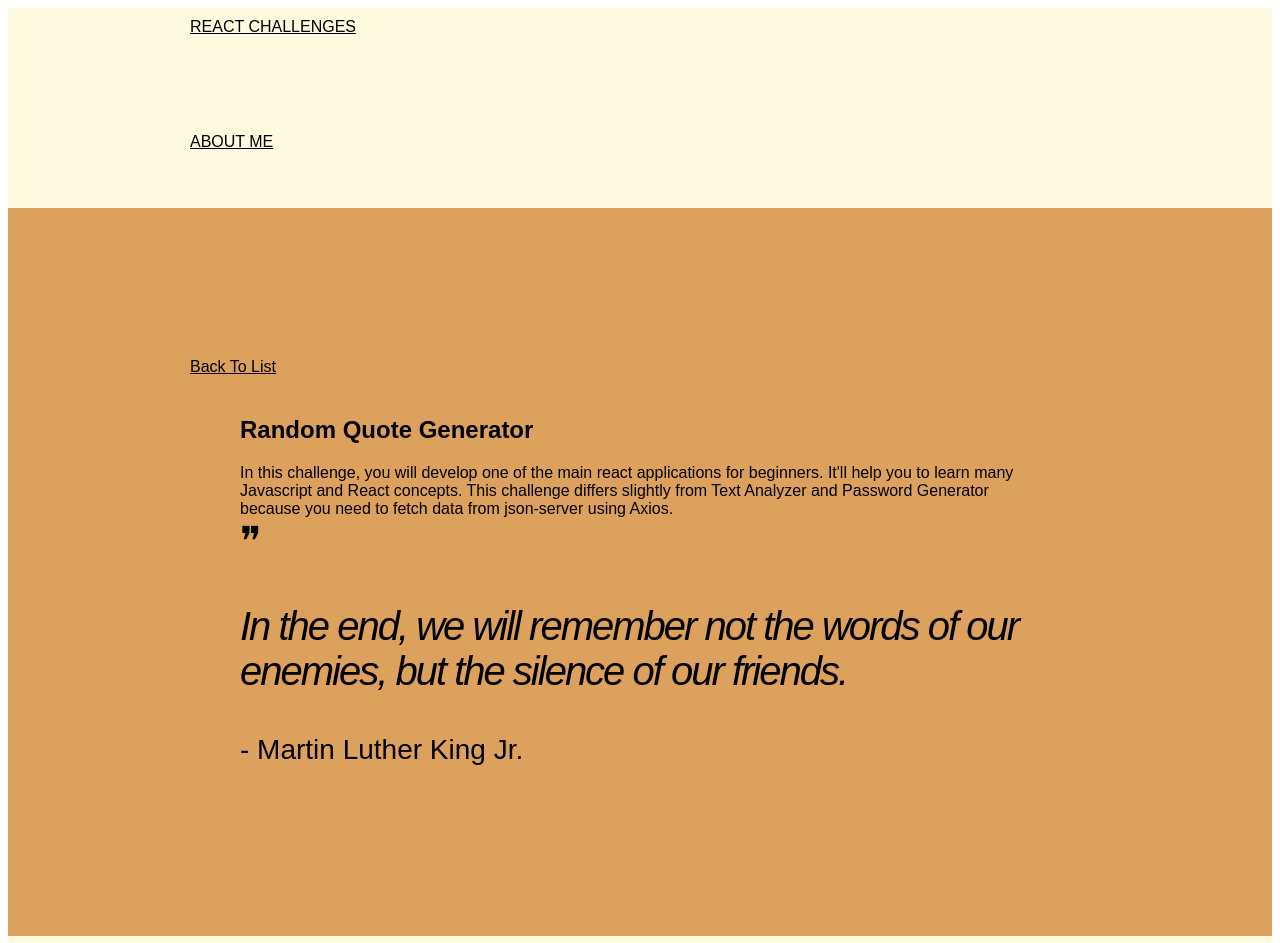
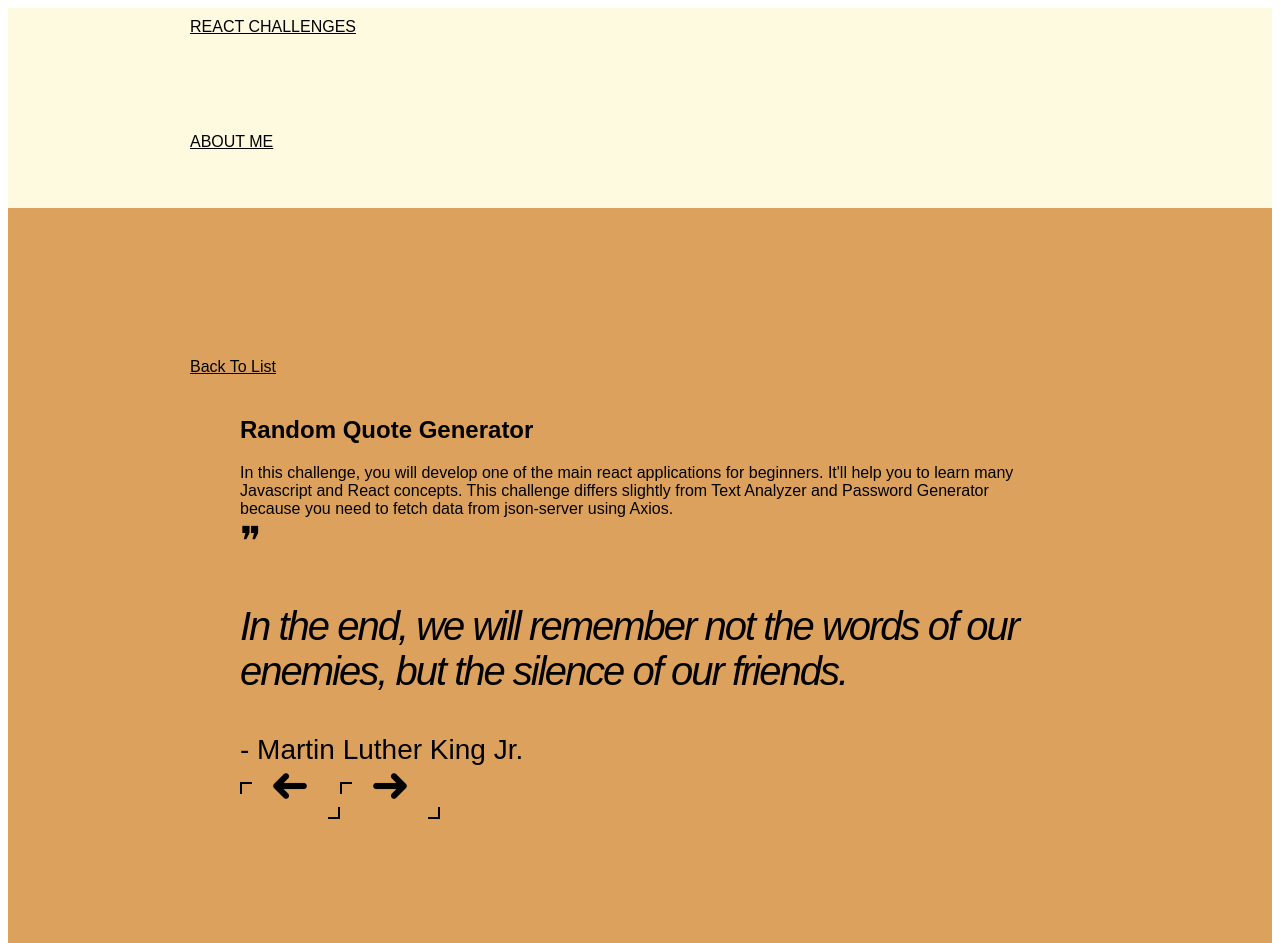
Before and after one commit to warranttsai/react-challenges-gatsby, a Gatsby site: page /react-challenge/random-quote-generator in a window 1280 px wide. Shown: the top 943 px of the page. Built offline with nearby package versions, Linux system fonts and the light colour scheme; Gatsby itself is replaced by a stand-in of ours.

Commit message:
feat: create glowing button style

```diff
--- a/src/pages/react-challenge/random-quote-generator/index.jsx
+++ b/src/pages/react-challenge/random-quote-generator/index.jsx
@@ -1,6 +1,8 @@
 import React from "react";
 import Layout from "../../../components/layout";
 import ReactChallengeLayout from "../../../components/reactChallengeLayout";
+import ArrowLeft from "../../../../static/arrow-left.png";
+import ArrowRight from "../../../../static/arrow-right.png";
 
 export default function Page({ location }) {
   return (
@@ -22,6 +24,15 @@ export default function Page({ location }) {
           </p>
           <span style={{ fontSize: 28 }}>- Martin Luther King Jr.</span>
         </div>
+        {/* Buttons */}
+        <div className="d-flex mt-3" style={{ gap: 20 }}>
+          <a className="button-border-animation">
+            <img src={ArrowLeft} style={{ height: 40 }} alt="" />
+          </a>
+          <a className="button-border-animation">
+            <img src={ArrowRight} style={{ height: 40 }} alt="" />
+          </a>
+        </div>
       </ReactChallengeLayout>
     </Layout>
   );
--- a/src/styles/global.scss
+++ b/src/styles/global.scss
@@ -79,6 +79,46 @@ body {
     /* Add other effects at 100% */
   }
 }
+
+.button-border-animation {
+  position: relative;
+  color: black;
+  text-decoration: none;
+  overflow: hidden;
+  padding: 10px 30px;
+}
+.button-border-animation:hover {
+  background-color: #fefae0;
+  box-shadow: 0 0 50px #fefae0;
+}
+.button-border-animation::before {
+  content: "";
+  position: absolute;
+  top: 0;
+  left: 0;
+  width: 10px;
+  height: 10px;
+  border-left: 2px solid black;
+  border-top: 2px solid black;
+  transition: 0.5s;
+}
+
+.button-border-animation::after {
+  content: "";
+  position: absolute;
+  bottom: 0;
+  right: 0;
+  width: 10px;
+  height: 10px;
+  border-bottom: 2px solid black;
+  border-right: 2px solid black;
+  transition: 0.5s;
+}
+.button-border-animation:hover::before,
+.button-border-animation:hover::after {
+  width: 100%;
+  height: 100%;
+}
 /* title */
 .main-title {
   font-size: clamp(50px, 5vw, 70px);
```
